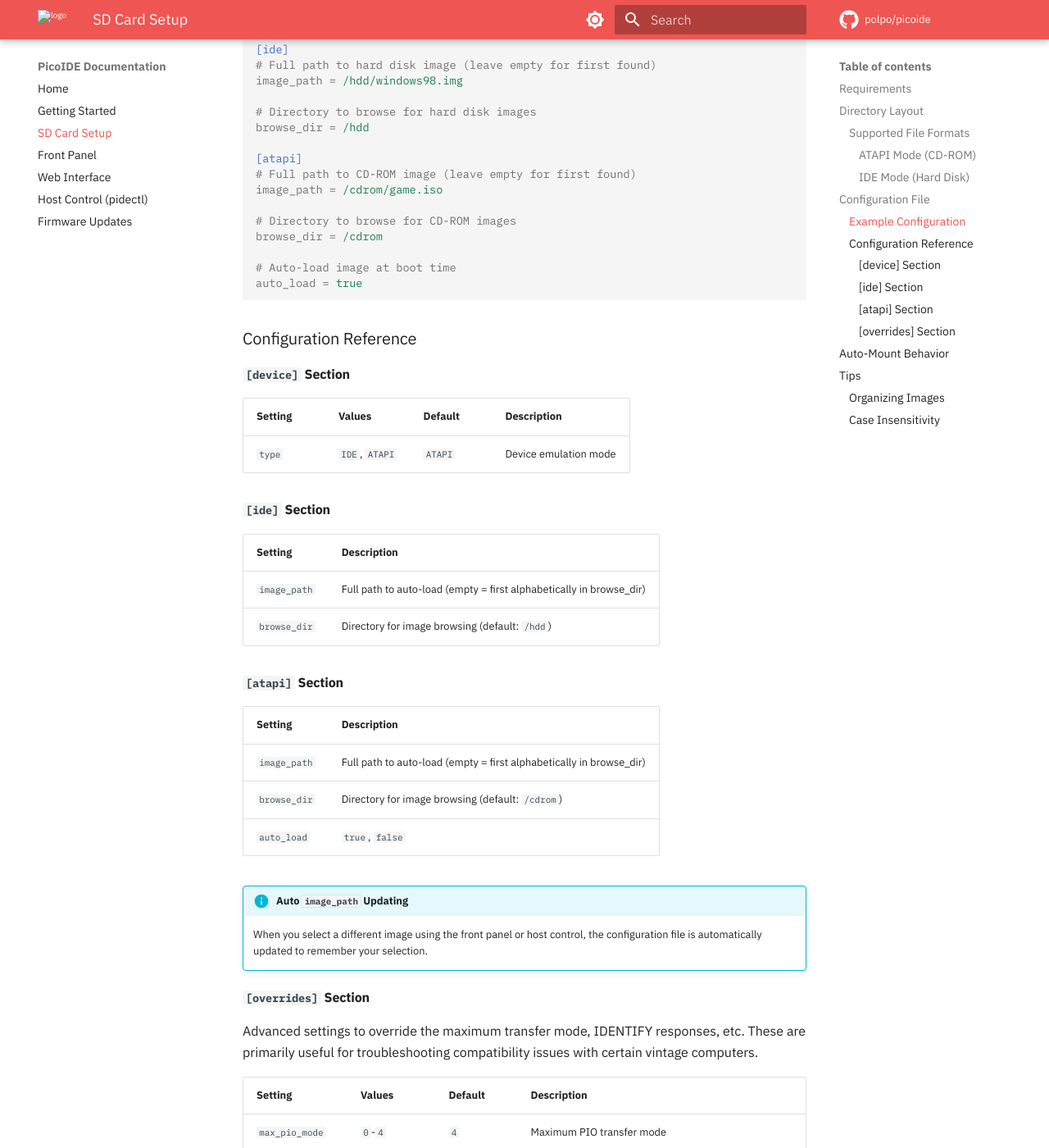
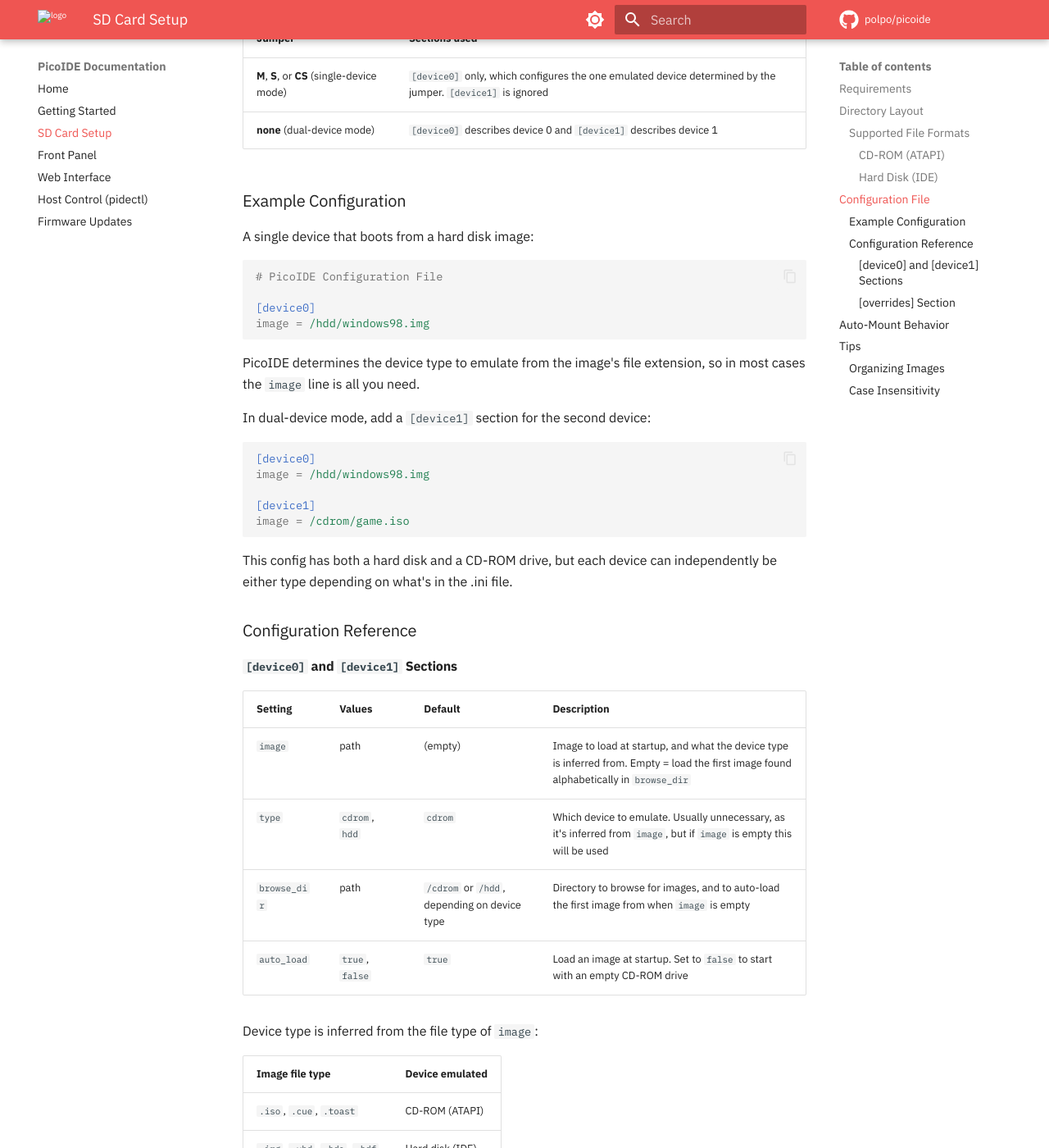
Before and after one commit to polpo/picoide, an MkDocs documentation site: the page built from docs/src/sd-card.md, in a window 1280 px wide and 1400 px high, scrolled down 2278 px. Shown: the whole window at 82% size. Built offline with MkDocs 1.6.1 and Material for MkDocs 9.7.7, drawn with Linux system fonts in a browser that asks for light colours; comment, search, counter and statistics services are not loaded; some of the changed text lies outside the part shown.

Commit message:
Update docs for dual-device mode

````diff
--- a/docs/src/sd-card.md
+++ b/docs/src/sd-card.md
@@ -33,14 +33,14 @@ The following is an example directory structure on the SD card. `cdrom/` and `hd
 
 ```
 /
-├── cdrom/                      # CD-ROM images (ATAPI mode)
+├── cdrom/                      # CD-ROM images (ATAPI)
 │   ├── game.iso
 │   ├── album.cue
 │   ├── album.bin
 │   └── Big Game/               # Subdirectories supported
 │       └── Disc 1.iso
 │       └── Disc 2.iso
-├── hdd/                        # Hard disk images (IDE mode)
+├── hdd/                        # Hard disk images (IDE)
 │   ├── dos622.img
 │   └── windows98.vhd
 ├── firmware/                   # Firmware update files
@@ -51,7 +51,9 @@ The following is an example directory structure on the SD card. `cdrom/` and `hd
 
 ### Supported File Formats
 
-#### ATAPI Mode (CD-ROM)
+The file type of an image also determines which kind of device PicoIDE emulates for it. See [Configuration File](#configuration-file) for more detail.
+
+#### CD-ROM (ATAPI)
 
 | Extension | Description |
 |-----------|-------------|
@@ -62,7 +64,7 @@ The following is an example directory structure on the SD card. `cdrom/` and `hd
 !!! note "bin/cue Images"
     For bin/cue CD images, place the `.cue` file and all referenced `.bin` files in the same directory. PicoIDE supports audio tracks for CD music playback.
 
-#### IDE Mode (Hard Disk)
+#### Hard Disk (IDE)
 
 | Extension | Description |
 |-----------|-------------|
@@ -81,64 +83,72 @@ The following is an example directory structure on the SD card. `cdrom/` and `hd
 
 ## Configuration File
 
-The `picoide.ini` file controls device behavior and auto-loading. Place it in the root of your SD card. If you have the front panel installed, you can also edit this file from the [web interface](web-interface.md#configuration-editor).
+The `picoide.ini` file controls which devices PicoIDE emulates and which images they load at startup. Place it in the root of your SD card. If you have the front panel installed, you can also edit this file from the [web interface](web-interface.md#configuration-editor).
+
+Each emulated device is described by its own section, `[device0]` and `[device1]`. Which of them are used depends on the M/S/CS jumper (see [Device Selection](getting-started.md#device-selection)):
+
+| Jumper | Sections used |
+|--------|---------------|
+| **M**, **S**, or **CS** (single-device mode) | `[device0]` only, which configures the one emulated device determined by the jumper. `[device1]` is ignored |
+| **none** (dual-device mode) | `[device0]` describes device 0 and `[device1]` describes device 1 |
 
 ### Example Configuration
+
+A single device that boots from a hard disk image:
 
 ```ini
 # PicoIDE Configuration File
 
-[device]
-# Device type: IDE (hard disk) or ATAPI (CD-ROM)
-type = ATAPI
+[device0]
+image = /hdd/windows98.img
+```
 
-[ide]
-# Full path to hard disk image (leave empty for first found)
-image_path = /hdd/windows98.img
+PicoIDE determines the device type to emulate from the image's file extension, so in most cases the `image` line is all you need.
 
-# Directory to browse for hard disk images
-browse_dir = /hdd
+In dual-device mode, add a `[device1]` section for the second device:
 
-[atapi]
-# Full path to CD-ROM image (leave empty for first found)
-image_path = /cdrom/game.iso
+```ini
+[device0]
+image = /hdd/windows98.img
 
-# Directory to browse for CD-ROM images
-browse_dir = /cdrom
+[device1]
+image = /cdrom/game.iso
+```
 
-# Auto-load image at boot time
-auto_load = true
-```
+This config has both a hard disk and a CD-ROM drive, but each device can independently be either type depending on what's in the .ini file.
 
 ### Configuration Reference
 
-#### `[device]` Section
+#### `[device0]` and `[device1]` Sections
 
 | Setting | Values | Default | Description |
 |---------|--------|---------|-------------|
-| `type` | `IDE`, `ATAPI` | `ATAPI` | Device emulation mode |
+| `image` | path | (empty) | Image to load at startup, and what the device type is inferred from. Empty = load the first image found alphabetically in `browse_dir` |
+| `type` | `cdrom`, `hdd` | `cdrom` | Which device to emulate. Usually unnecessary, as it's inferred from `image`, but if `image` is empty this will be used |
+| `browse_dir` | path | `/cdrom` or `/hdd`, depending on device type | Directory to browse for images, and to auto-load the first image from when `image` is empty |
+| `auto_load` | `true`, `false` | `true` | Load an image at startup. Set to `false` to start with an empty CD-ROM drive |
 
-#### `[ide]` Section
+Device type is inferred from the file type of `image`:
 
-| Setting | Description |
-|---------|-------------|
-| `image_path` | Full path to auto-load (empty = first alphabetically in browse_dir) |
-| `browse_dir` | Directory for image browsing (default: `/hdd`) |
+| Image file type | Device emulated |
+|-----------------|-----------------|
+| `.iso`, `.cue`, `.toast` | CD-ROM (ATAPI) |
+| `.img`, `.vhd`, `.hda`, `.hdf` | Hard disk (IDE) |
 
-#### `[atapi]` Section
+Set `type` explicitly when there's no image to infer from, for example if you want an empty CD-ROM drive that you'll load a disc into later from the front panel:
 
-| Setting | Description |
-|---------|-------------|
-| `image_path` | Full path to auto-load (empty = first alphabetically in browse_dir) |
-| `browse_dir` | Directory for image browsing (default: `/cdrom`) |
-| `auto_load` | `true`, `false` | `true` | Load image automatically at boot |
+```ini
+[device0]
+type = cdrom
+auto_load = false
+```
 
-!!! info "Auto `image_path` Updating"
-    When you select a different image using the front panel or host control, the configuration file is automatically updated to remember your selection.
+!!! info "Automatic `image` Updating"
+    When you select a different image using the front panel, web interface, or host control, that device's `image` setting is automatically updated to remember your selection.
 
 #### `[overrides]` Section
 
-Advanced settings to override the maximum transfer mode, IDENTIFY responses, etc. These are primarily useful for troubleshooting compatibility issues with certain vintage computers.
+Advanced settings to override the maximum transfer mode, IDENTIFY responses, etc. to fix compatibility issues with certain vintage computers. They apply to the IDE bus as a whole, so in dual-device mode both devices share them.
 
 | Setting | Values | Default | Description |
 |---------|--------|---------|-------------|
@@ -146,6 +156,7 @@ Advanced settings to override the maximum transfer mode, IDENTIFY responses, etc
 | `max_mwdma_mode` | `0`-`2` or `-1` | `2` | Maximum Multi-word DMA mode (`-1` disables DMA) |
 | `disable_iordy` | `true`, `false` | `false` | Disable IORDY flow control |
 | `sector_delay_us` | `0`-`1000` | `0` | Delay in microseconds between sectors during multi-sector PIO reads |
+| `mwdma_cycle_time` | `120`-`1200` or `0` | `0` | Multi-word DMA cycle time in ns (`0` = standard minimum for the advertised mode) |
 | `bus_delay` | `1.0`-`6.0` | `1.0` | Bus timing delay factor for slow or noisy IDE buses |
 
 Example for forcing PIO-only operation:
@@ -166,6 +177,12 @@ Example for fixing hangs during boot on systems with BIOSes that expect to see B
 sector_delay_us = 100
 ```
 
+Example for the beige Power Macintosh G3, which needs slightly slower Multi-word DMA burst timing than the 120ns default:
+```ini
+[overrides]
+mwdma_cycle_time = 180
+```
+
 Example for slowing bus timing on very old systems (e.g., IBM 5170):
 ```ini
 [overrides]
@@ -174,15 +191,16 @@ bus_delay = 6.0
 
 ## Auto-Mount Behavior
 
-When `auto_load` is enabled in ATAPI mode:
+Each device mounts an image at startup independently, following its own section:
 
-- **With `image_path` set**: Loads the specified image
-- **With `image_path` empty**: Loads the first image found alphabetically in the browse directory
+- **With `image` set**: Loads that image. If it can't be loaded, falls back to the first image found in the browse directory
+- **With `image` empty**: Loads the first image found alphabetically in the browse directory
+- **With `auto_load = false`**: Loads nothing, leaving an empty CD-ROM drive
 
 This allows for completely headless operation - just power on and the configured image is ready.
 
-!!! note "Auto-mount in IDE mode"
-    If the device is in IDE mode and an image cannot be loaded, it will result in an error as PicoIDE only supports emulating a fixed (non-removable) disk.
+!!! note "Auto-mount for hard disks"
+    If a hard disk device can't load an image, the host will see errors, as PicoIDE currently only supports emulating a fixed (non-removable) disk. `auto_load = false` is only useful for CD-ROM devices.
 
 ## Tips
 
````
Also changed, not shown: docs/src/getting-started.md (+12 -2 lines), docs/src/index.md (+1 -0 lines), 1 other file.
